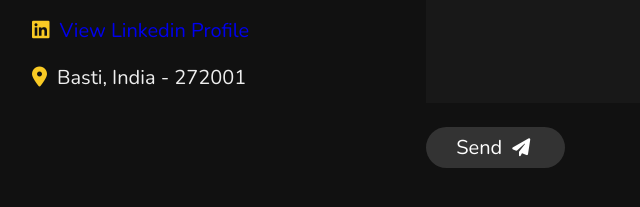
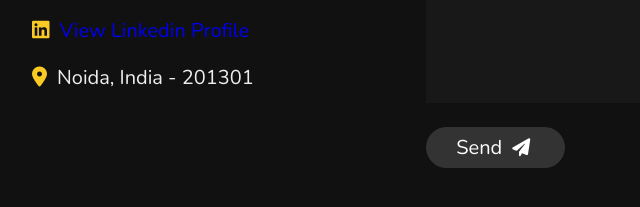
Before and after one commit to rizwan3169/portfolio.github.in, a plain HTML site: page index.html in a window 1280 px wide. Shown: the part 3708-3915 px from the top of the page, 368-1008 px from the left. Drawn offline with nearby package versions, Linux system fonts and the light colour scheme.

Commit message:
Update index.html

```diff
--- a/index.html
+++ b/index.html
@@ -285,7 +285,7 @@
                     <h3> <i class="fas fa-phone"></i> <a href="tel:+91-9026544009"> +91-9026544009 </a></h3>
                     <h3> <i class="fa-brands fa-linkedin"></i> <a href="https://linkedin.com/in/rizwan-ahmad-141a3385"
                             target="_blank" style="text-decoration: none;"> View linkedin profile </a> </h3>
-                    <h3> <i class="fas fa-map-marker-alt"></i> Basti, india - 272001 </h3>
+                    <h3> <i class="fas fa-map-marker-alt"></i> Noida, india - 201301 </h3>
                 </div>
             </div>
 
```
